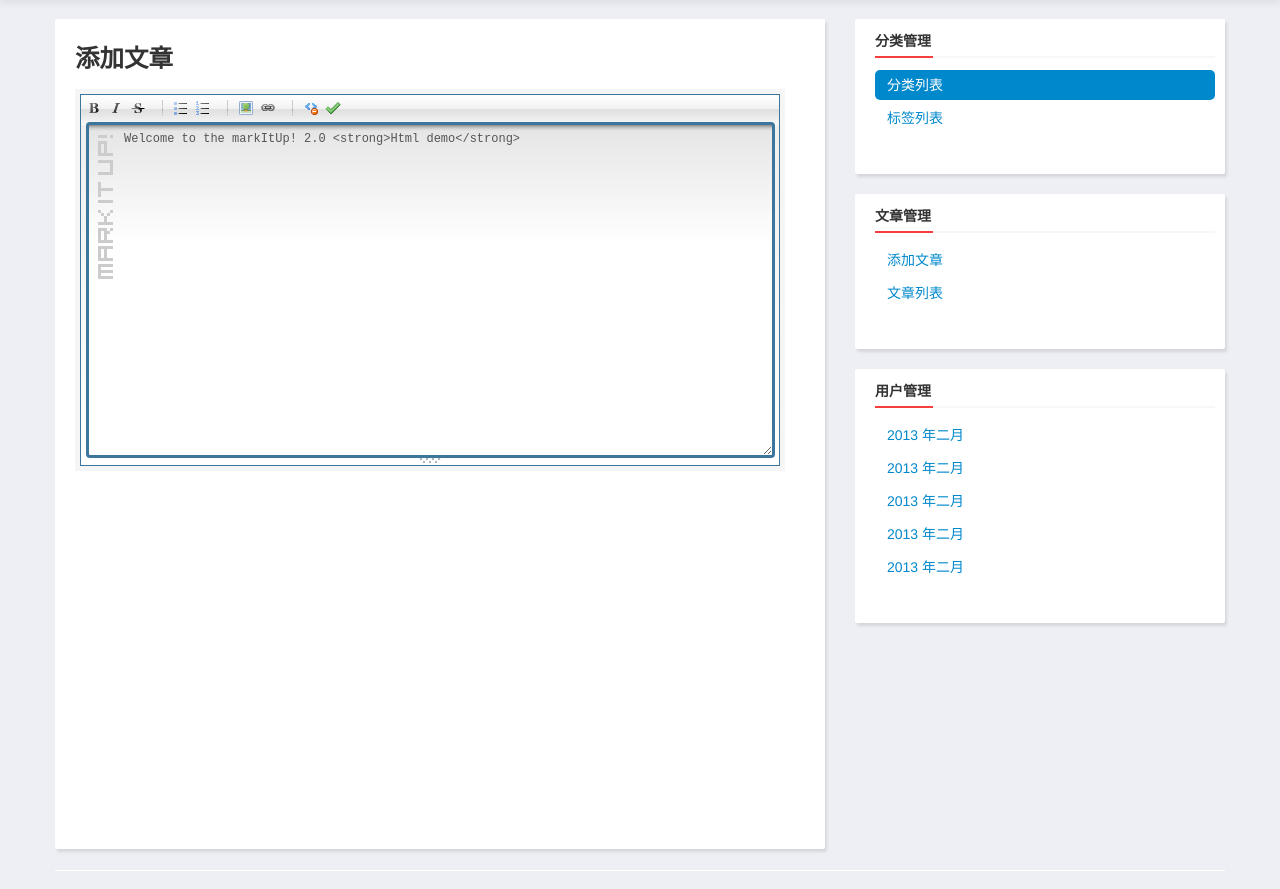
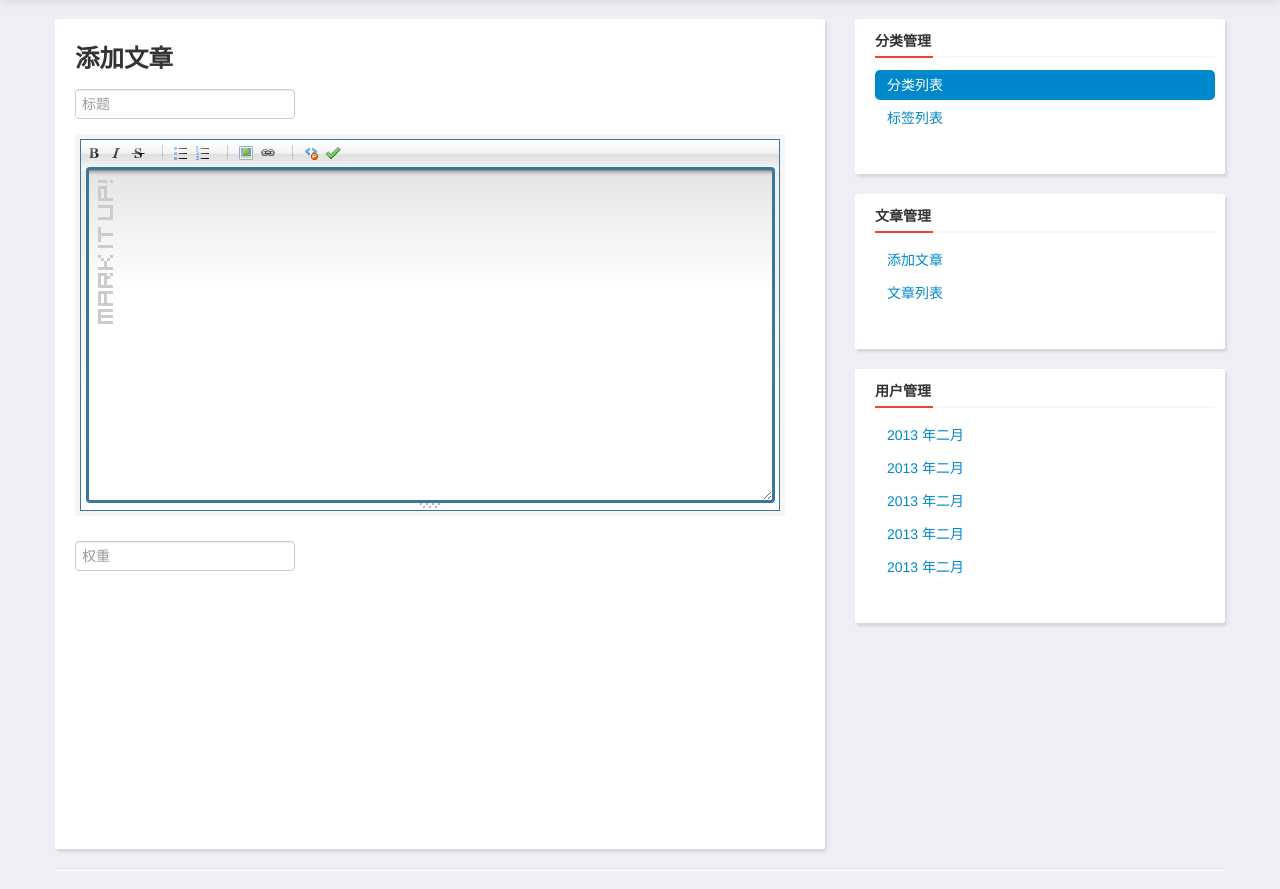
Before and after one commit to liuxuecheng/sae_python_blog, a Flask app: template webapp/templates/admin/addtopic.html in a window 1280 px wide. Shown: the part 41-930 px from the top of the page. Run offline with Flask 2, Linux system fonts and the light colour scheme; the template is opened without the code that fills it: most values are stand-ins (such as "Sample title", 1, 10 or a date in 2020); form fields are guessed from the names that the template uses; parts of the project's set-up code (start-up, migrations or seed data) failed here and were passed over.

Commit message:
git-svn-id: https://svn.sinaapp.com/dilan/2@452 288da536-3c93-4ab2-bc2e-17a84f795b60

```diff
--- a/webapp/templates/admin/addtopic.html
+++ b/webapp/templates/admin/addtopic.html
@@ -7,7 +7,27 @@
   <div class="span8">
     <div class="conl basediv">
       <h3>添加文章</h3>
-	  <textarea id="markItUp" rows="20" cols="80">Welcome to the markItUp! 2.0 &lt;strong&gt;Html demo&lt;/strong&gt;</textarea>
+      <form class="form" id="categoryForm">
+			{{ topic_form.csrf_token }}
+			<div class="control">
+				<div class="controls">
+				{{ topic_form.title(placeholder="标题")}}
+				<span class="help-inline error" id="inputWarning"></span>
+				</div>
+			</div>
+			<div class="control">
+				<div class="controls">
+				{{ topic_form.content(id="markItUp",rows="20",cols="80") }}
+				<span class="help-inline error" id="inputWarning"></span>
+				</div>
+			</div>
+			<div class="control">
+				<div class="controls">
+				{{ topic_form.priority(placeholder="权重") }}
+				<span class="help-inline error" id="inputWarning"></span>
+				</div>
+			</div>
+		</form>
     </div>
   </div>
   {% include '/admin/_right.html' %}
--- a/webapp/templates/sites/about.html
+++ b/webapp/templates/sites/about.html
@@ -4,15 +4,11 @@
 	<div class="span8">
 	  <div class="conl basediv">
 	    <h3><a href="">关于本博客</a></h3>
-	    <p>背景
-	      因为本机是linux系统,在小组开发的时候作为了测试服务器,经常忘记更新svn,影响了其它小组成员测试.于是写了一个每5分钟自动更新的脚本.
-	      过程
-	      首先创立一个log目录,用于存放日记文件
+	    <p>
 	    </p>
 	  </div>
 	</div>
 	<div class="span4">
-
 	  <div class="conr basediv">
 	    <div class="titleBar">
 	      <h4>关于我</h4>
```
